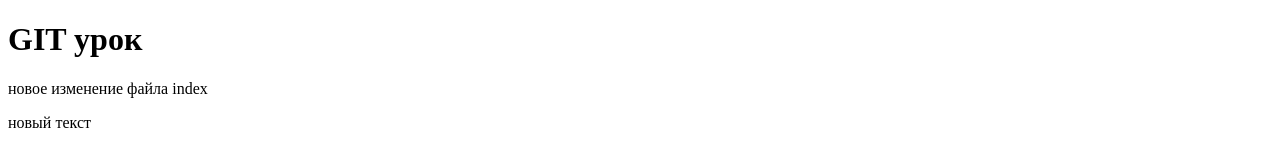
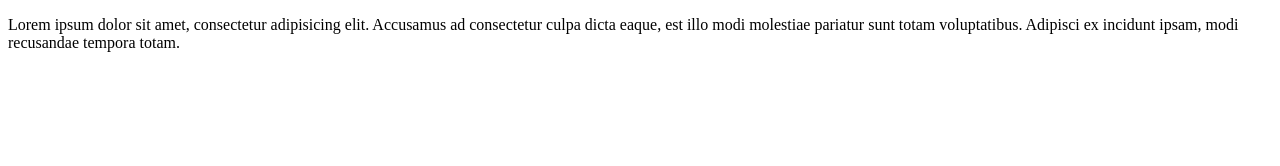
Before and after one commit to frolic666/site, a plain HTML site: page index.html in a window 1280 px wide. Drawn offline with Linux system fonts and the light colour scheme.

Commit message:
third commit

```diff
--- a/index.html
+++ b/index.html
@@ -8,8 +8,10 @@
     <title>Document</title>
 </head>
 <body>
-    <h1>GIT урок</h1>
-    <p>новое изменение файла index</p>
-    <p>новый текст</p>
+    <p>Lorem ipsum dolor sit amet, consectetur adipisicing elit.
+        Accusamus ad consectetur culpa dicta eaque, est illo
+        modi molestiae pariatur sunt totam voluptatibus.
+        Adipisci ex incidunt ipsam, modi recusandae tempora totam.</p>
+
 </body>
 </html>
```
